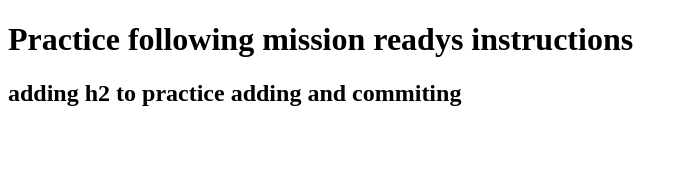
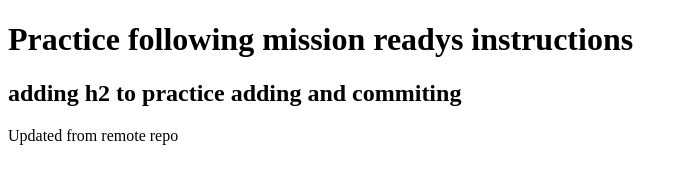
Before and after one commit to lolipop316/my-first-repo, a plain HTML site: page index.html in a window 1280 px wide. Shown: the whole page, without its empty margins (0-688 px from the left). Drawn offline with Linux system fonts and the light colour scheme.

Commit message:
updated from remote repo

```diff
--- a/index.html
+++ b/index.html
@@ -8,5 +8,6 @@
 <body>
     <h1>Practice following mission readys instructions</h1>
     <h2>adding h2 to practice adding and commiting</h2>
+    <p>Updated from remote repo</p>
 </body>
 </html>
```
